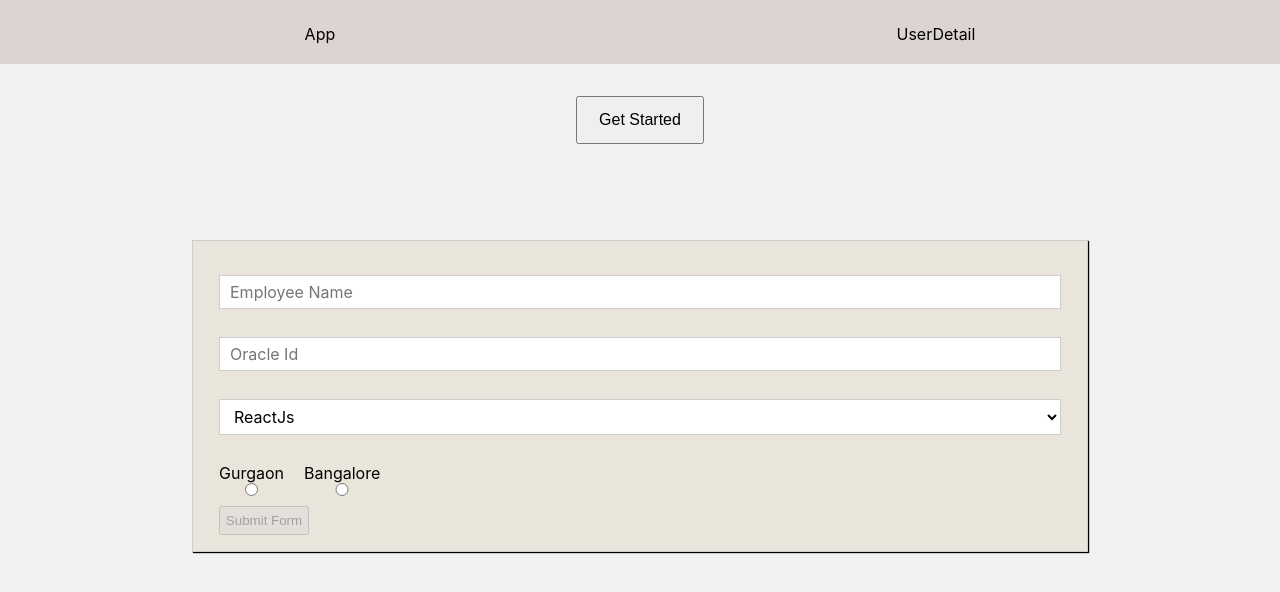
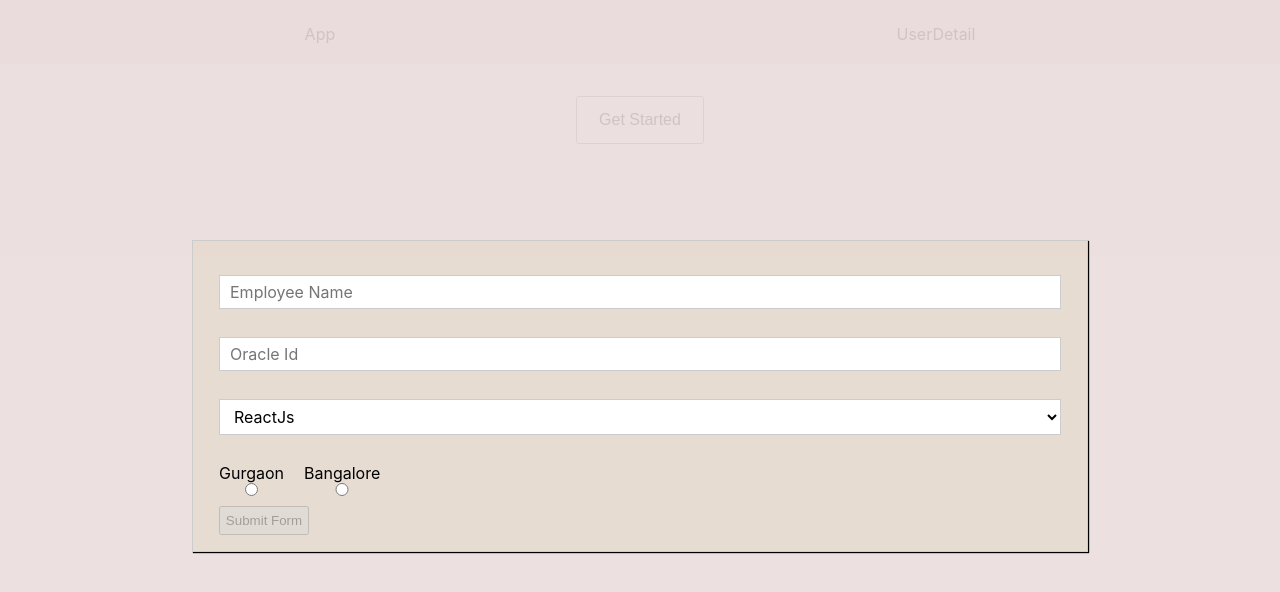
Before and after one commit to skshailendra/employeePage, a React (Create React App) app: page / in a window 1280 px wide. Both pictures are taken after a click on the button "Get Started". Shown: the top 592 px of the page. Built offline with nearby package versions, Linux system fonts and the light colour scheme; the HTML template or start-up script is replaced by a standard one.

Commit message:
Update the Modal Background

```diff
--- a/src/UI/Modal/Modal.js
+++ b/src/UI/Modal/Modal.js
@@ -3,9 +3,12 @@ import React from "react";
 import classes from "./Modal.module.scss";
 
 const modal = props => (
-  <div className={props.show ? classes.Modal : classes.hideModal}>
-    {props.children}
-  </div>
+  <>
+    <div className={props.show ? classes.Modal : classes.hideModal}>
+      {props.children}
+    </div>
+    <div className={props.show ? classes.ModalBackground : classes.hideModal} />
+  </>
 );
 
 export default modal;
```
